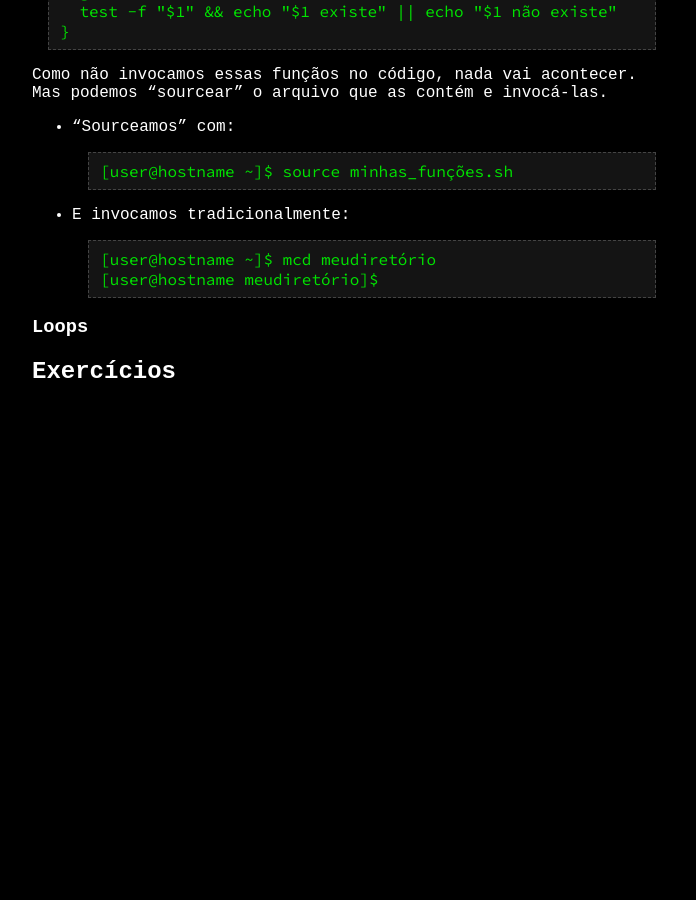
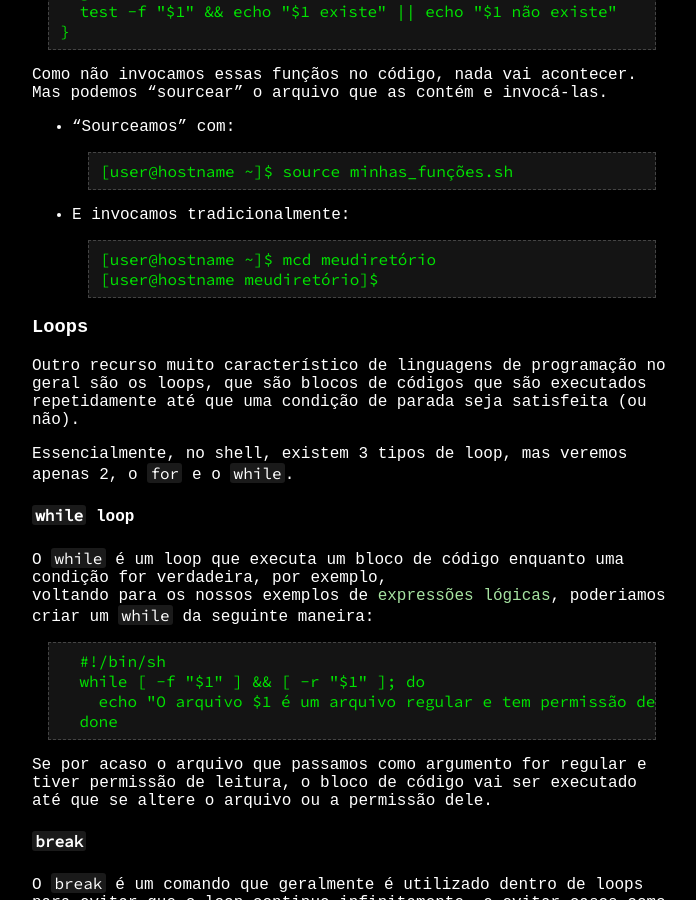
Before and after one commit to PETCC-UFRN/minicurso-linux-git, a Jekyll site: the page built from segundoDia.md, in a window 1280 px wide and 900 px high, scrolled down 13656 px. Shown: the whole window, without its empty margins (288-984 px from the left). Built offline with Jekyll 4.4.1, drawn with Linux system fonts in a browser that asks for light colours; before the commit the page ends 14061 px from its top, so only the background shows below that; some of the changed text lies outside the part shown.

Commit message:
feat(segundo dia): loops

````diff
--- a/segundoDia.md
+++ b/segundoDia.md
@@ -651,9 +651,60 @@ contém e invocá-las.
 
 ### Loops
 
+Outro recurso muito característico de linguagens de programação no geral são os loops, que são blocos de
+códigos que são executados repetidamente até que uma condição de parada seja satisfeita (ou não).
+
+Essencialmente, no shell, existem 3 tipos de loop, mas veremos apenas 2, o `for` e o `while`.
+
+#### `while` loop
+
+O `while` é um loop que executa um bloco de código enquanto uma condição for verdadeira, por exemplo,
+voltando para os nossos exemplos de [expressões lógicas](#expressões-lógicas), poderiamos criar um `while` da seguinte maneira:
+
+```sh
+  #!/bin/sh
+  while [ -f "$1" ] && [ -r "$1" ]; do
+    echo "O arquivo $1 é um arquivo regular e tem permissão de leitura"
+  done
+```
+
+Se por acaso o arquivo que passamos como argumento for regular e tiver permissão de leitura, o bloco de
+código vai ser executado até que se altere o arquivo ou a permissão dele.
+
+#### `break`
+
+O `break` é um comando que geralmente é utilizado dentro de loops para evitar que o loop continue
+infinitamente, e evitar casos como o anterior.
+
+Aproveitando o exemplo anterior, poderiamos usar o `break` para sair do loop caso a condição seja
+satisfeita.
+
+```sh
+  #!/bin/sh
+  while [ -f "$1" ] && [ -r "$1" ]; do
+    echo "O arquivo $1 é um arquivo regular e tem permissão de leitura"
+    break
+  done
+```
+
+(Note que o bloco de codigo dentro do loop só vai ser executado uma vez)
+
+#### `for` loop
+
+O `for` itera sobre uma lista de elementos, e executa um bloco de código para cada elemento da lista. Por
+exemplo, poderiamos usar o for para iteraro sobre uma lista de argumentos de comando:
+
+```sh
+#!/bin/sh
+for argumento in "$@"; do
+  echo "O argumento é $argumento"
+done
+```
+
+Também podemos usar o `break` no `for` loop.
+
 ## Exercícios
 
 <!--
-     TODO: Variáveis, Condicionais, Funções e loops
      TODO: Exercícios (existem vários relacionados na internet e em livros, esse vai ser mais fácil :amem:)
 --->
````
